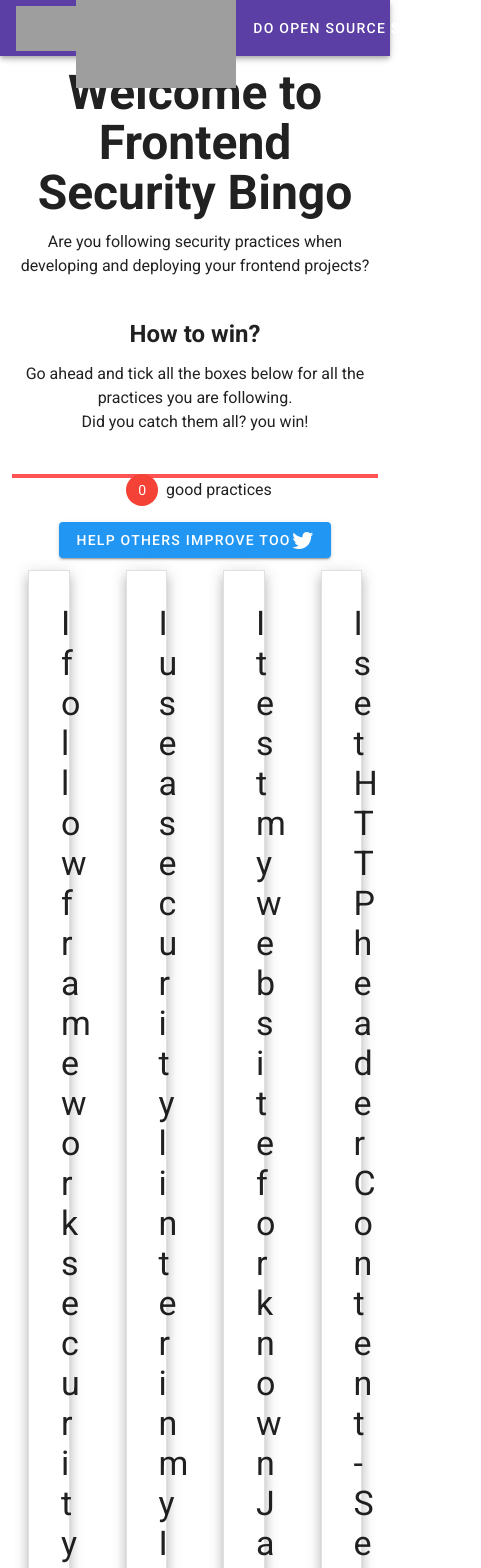
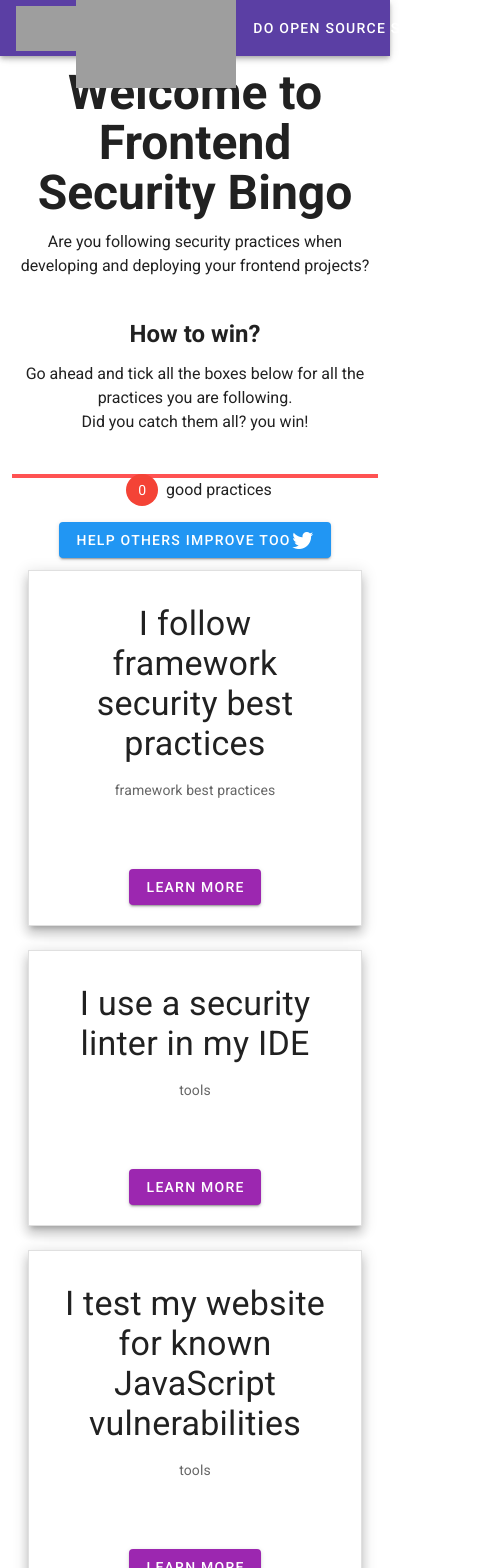
Before and after one commit to snyk-labs/frontend-security-bingo, a Vue app: page / in a window 390 px wide. Shown: the top 1568 px of the page, 481 px wide, since content can reach past the window. Built offline with nearby package versions, Linux system fonts and the light colour scheme; grey boxes are pictures that could not be loaded.

Commit message:
fix: mobile break-points for grid

```diff
--- a/src/components/Bingo.vue
+++ b/src/components/Bingo.vue
@@ -27,7 +27,7 @@
       </v-col>
 
       <v-row class="mb-10">
-        <v-col v-for="(item, index) in bingoItems" :key="index" cols="3" align="center">
+        <v-col v-for="(item, index) in bingoItems" :key="index" cols="12" md="3" align="center">
           <v-card
             :ripple="false"
             :title="item.title"
```
Also changed, not shown: src/components/SocialShare.vue (+0 -9 lines).
